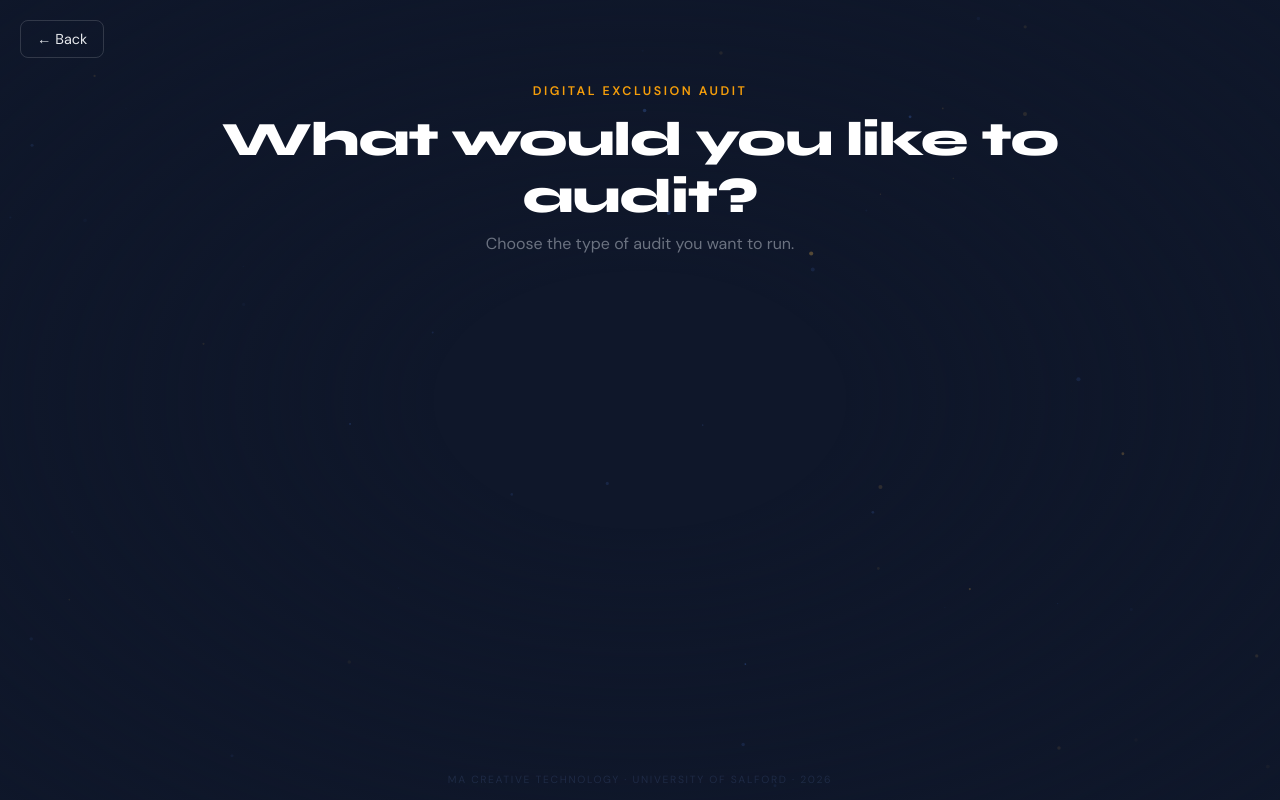
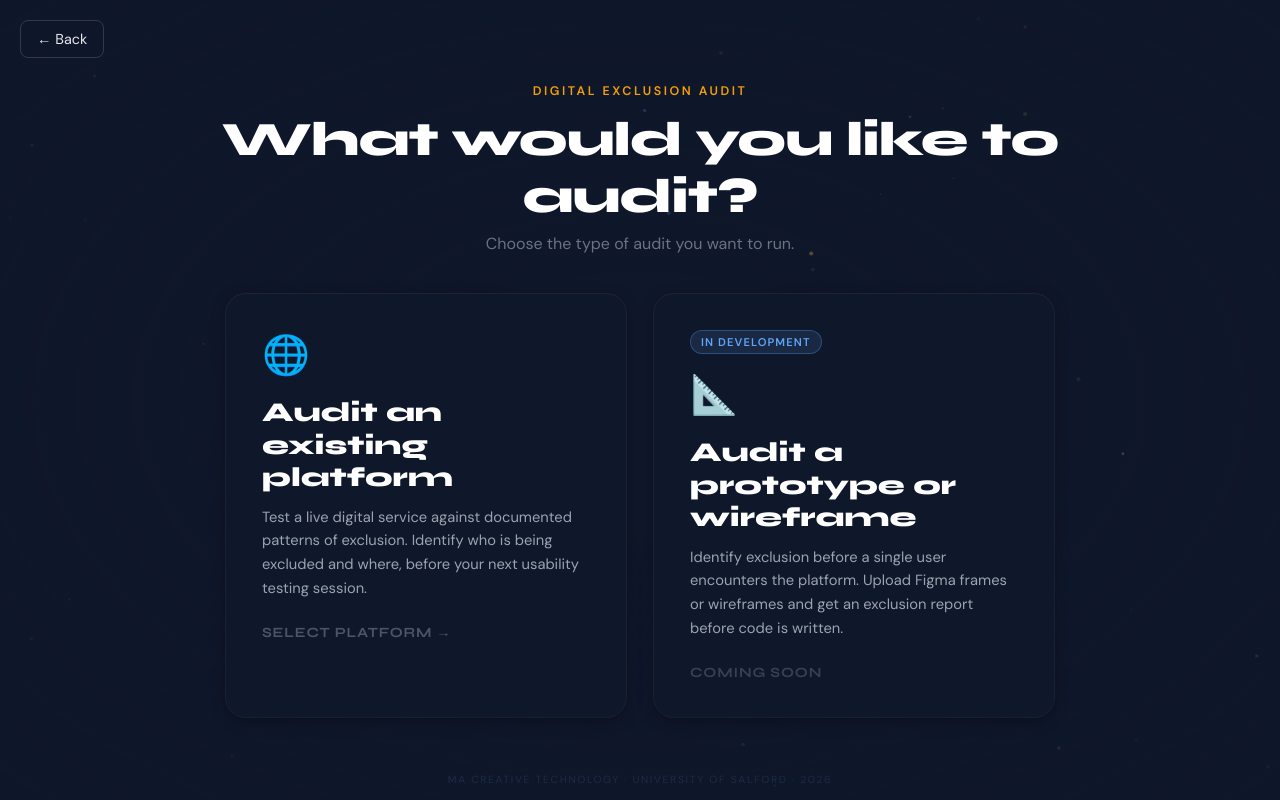
Before and after one commit to CyrilOnochie/DEA, a React (Vite) app: page / in a window 1280 px wide. Both pictures are taken after a click on the button "GET STARTED →". Built offline with nearby package versions, Linux system fonts and the light colour scheme.

Commit message:
Add files via upload

```diff
--- a/src/components/AuditTypeSelect.jsx
+++ b/src/components/AuditTypeSelect.jsx
@@ -1,8 +1,3 @@
-// AuditTypeSelect.jsx
-// New screen: choose between auditing an existing platform or a prototype.
-// Prototype card shows "coming soon" — makes scalability of the tool visible.
-
-import { useState } from 'react'
 import { motion } from 'framer-motion'
 import ParticleCanvas from './ParticleCanvas'
 
@@ -10,27 +5,20 @@ const F = { d:"'Syne',sans-serif", b:"'DM Sans',sans-serif" }
 
 const TYPES = [
   {
-    key: 'existing',
-    icon: '🌐',
+    key: 'existing', icon: '🌐',
     title: 'Audit an existing platform',
     description: 'Test a live digital service against documented patterns of exclusion. Identify who is being excluded and where, before your next usability testing session.',
-    cta: 'Select platform →',
-    available: true,
+    cta: 'Select platform →', available: true,
   },
   {
-    key: 'prototype',
-    icon: '📐',
+    key: 'prototype', icon: '📐',
     title: 'Audit a prototype or wireframe',
     description: 'Identify exclusion before a single user encounters the platform. Upload Figma frames or wireframes and get an exclusion report before code is written.',
-    cta: 'Coming soon',
-    available: false,
-    badge: 'In development',
+    cta: 'Coming soon', available: false, badge: 'In development',
   },
 ]
 
 export default function AuditTypeSelect({ onSelect, onBack }) {
-  const [hov, setHov] = useState(null)
-
   return (
     <div style={{ minHeight:'100vh', display:'flex', flexDirection:'column', alignItems:'center', justifyContent:'center', padding:'40px 24px', backgroundColor:'#0f172a', position:'relative', overflow:'hidden' }}>
       <ParticleCanvas />
@@ -58,14 +46,17 @@ export default function AuditTypeSelect({ onSelect, onBack }) {
         <div style={{ display:'flex', gap:'clamp(14px,3vw,28px)', flexWrap:'wrap', justifyContent:'center' }}>
           {TYPES.map((type, i) => (
             <motion.div key={type.key}
-              initial={{ opacity:0, y:24 }} animate={{ opacity:1, y:0 }} transition={{ delay:0.3 + i * 0.1 }}
+              initial={{ opacity:0, y:24 }}
+              animate={{ opacity:1, y:0 }}
+              transition={{ delay:0.3 + i * 0.1 }}
               onClick={() => type.available && onSelect(type.key)}
-              onHoverStart={() => type.available && setHov(type.key)}
-              onHoverEnd={() => setHov(null)}
-              animate={{ y: hov===type.key ? -6 : 0, boxShadow: hov===type.key ? '0 16px 48px rgba(245,158,11,0.2), 0 0 0 1.5px #f59e0b' : '0 4px 16px rgba(0,0,0,0.3), 0 0 0 1px rgba(255,255,255,0.07)' }}
-              transition={{ duration:0.22 }}
-              style={{ flex:'1 1 300px', maxWidth:400, background:'#0f172a', borderRadius:20, overflow:'hidden', cursor: type.available ? 'pointer' : 'default', opacity: type.available ? 1 : 0.6 }}>
-
+              whileHover={type.available ? { y:-6, boxShadow:'0 16px 48px rgba(245,158,11,0.2), 0 0 0 1.5px #f59e0b' } : {}}
+              style={{
+                flex:'1 1 300px', maxWidth:400, background:'#0f172a', borderRadius:20,
+                overflow:'hidden', cursor: type.available ? 'pointer' : 'default',
+                opacity: type.available ? 1 : 0.6,
+                boxShadow:'0 4px 16px rgba(0,0,0,0.3), 0 0 0 1px rgba(255,255,255,0.07)',
+              }}>
               <div style={{ padding:'clamp(24px,4vw,36px)' }}>
                 {!type.available && (
                   <div style={{ display:'inline-flex', alignItems:'center', padding:'4px 10px', background:'rgba(96,165,250,0.12)', border:'1px solid rgba(96,165,250,0.3)', borderRadius:9999, marginBottom:16 }}>
@@ -75,10 +66,9 @@ export default function AuditTypeSelect({ onSelect, onBack }) {
                 <p style={{ fontSize:'2.4rem', marginBottom:16 }}>{type.icon}</p>
                 <p style={{ fontFamily:F.d, fontWeight:900, fontSize:'clamp(1.3rem,2.5vw,1.7rem)', color:'#ffffff', margin:'0 0 12px', lineHeight:1.2 }}>{type.title}</p>
                 <p style={{ fontFamily:F.b, fontSize:'0.92rem', color:'#9ca3af', lineHeight:1.6, margin:'0 0 24px' }}>{type.description}</p>
-                <motion.p animate={{ color: hov===type.key ? '#f59e0b' : type.available ? '#4b5563' : '#374151' }}
-                  style={{ fontFamily:F.d, fontWeight:700, fontSize:'0.88rem', letterSpacing:'0.06em', textTransform:'uppercase' }}>
+                <p style={{ fontFamily:F.d, fontWeight:700, fontSize:'0.88rem', letterSpacing:'0.06em', textTransform:'uppercase', color: type.available ? '#4b5563' : '#374151' }}>
                   {type.cta}
-                </motion.p>
+                </p>
               </div>
             </motion.div>
           ))}
--- a/src/components/PlatformSelect.jsx
+++ b/src/components/PlatformSelect.jsx
@@ -61,13 +61,12 @@ export default function PlatformSelect({ onSelect, onBack }) {
         <div style={{ display:'grid', gridTemplateColumns:'repeat(auto-fill, minmax(280px, 1fr))', gap:'clamp(12px,2.5vw,20px)' }}>
           {PLATFORMS.map((p, i) => (
             <motion.div key={p.key}
-              initial={{ opacity:0, y:20 }} animate={{ opacity:1, y:0 }} transition={{ delay:0.25 + i * 0.07 }}
+              initial={{ opacity:0, y:20 }}
+              animate={{ opacity:1, y:0 }}
+              transition={{ delay:0.25 + i * 0.07 }}
               onClick={() => clickable(p) && onSelect(p.key)}
-              onHoverStart={() => clickable(p) && setHov(p.key)}
-              onHoverEnd={() => setHov(null)}
-              animate={{ y: hov===p.key ? -5 : 0, boxShadow: hov===p.key ? `0 12px 36px rgba(245,158,11,0.18), 0 0 0 1.5px #f59e0b` : '0 2px 8px rgba(0,0,0,0.3), 0 0 0 1px rgba(255,255,255,0.06)' }}
-              transition={{ duration:0.2 }}
-              style={{ background:'#0f172a', borderRadius:16, overflow:'hidden', cursor: clickable(p) ? 'pointer' : 'default', opacity: clickable(p) ? 1 : 0.55 }}>
+              whileHover={clickable(p) ? { y:-5, boxShadow:'0 12px 36px rgba(245,158,11,0.18), 0 0 0 1.5px #f59e0b' } : {}}
+              style={{ background:'#0f172a', borderRadius:16, overflow:'hidden', cursor: clickable(p) ? 'pointer' : 'default', opacity: clickable(p) ? 1 : 0.55, boxShadow:'0 2px 8px rgba(0,0,0,0.3), 0 0 0 1px rgba(255,255,255,0.06)' }}>
               <div style={{ background:p.headerBg, padding:'18px 20px 14px', display:'flex', flexDirection:'column', gap:8 }}>
                 <StatusBadge status={p.status} />
                 <p style={{ fontFamily:F.d, fontWeight:900, fontSize:'clamp(1.2rem,2.5vw,1.5rem)', color:'#ffffff', margin:0 }}>{p.name}</p>
--- a/src/components/TaskSelect.jsx
+++ b/src/components/TaskSelect.jsx
@@ -11,7 +11,6 @@ const TASKS = {
 }
 
 export default function TaskSelect({ platform, onSelectTask, onBack }) {
-  const [hov, setHov] = useState(false)
   const t = TASKS[platform] || TASKS.govuk
 
   return (
@@ -36,12 +35,12 @@ export default function TaskSelect({ platform, onSelectTask, onBack }) {
 
         {/* Wider card matching light mode proportions */}
         <motion.div
-          initial={{ opacity:0, y:24 }} animate={{ opacity:1, y:0 }} transition={{ delay:0.25 }}
+          initial={{ opacity:0, y:24 }}
+          animate={{ opacity:1, y:0 }}
+          transition={{ delay:0.25 }}
           onClick={onSelectTask}
-          onHoverStart={() => setHov(true)} onHoverEnd={() => setHov(false)}
-          animate={{ y: hov ? -6 : 0, boxShadow: hov ? `0 16px 48px rgba(245,158,11,0.22), 0 0 0 1.5px #f59e0b` : '0 4px 16px rgba(0,0,0,0.4), 0 0 0 1px rgba(255,255,255,0.07)' }}
-          transition={{ duration:0.22 }}
-          style={{ background:'#0f172a', borderRadius:20, overflow:'hidden', cursor:'pointer', width:'100%' }}>
+          whileHover={{ y:-6, boxShadow:'0 16px 48px rgba(245,158,11,0.22), 0 0 0 1.5px #f59e0b' }}
+          style={{ background:'#0f172a', borderRadius:20, overflow:'hidden', cursor:'pointer', width:'100%', boxShadow:'0 4px 16px rgba(0,0,0,0.4), 0 0 0 1px rgba(255,255,255,0.07)' }}>
 
           <div style={{ background:t.headerBg, padding:'22px 28px', display:'flex', alignItems:'center', gap:14 }}>
             <svg width="28" height="22" viewBox="0 0 104 80" fill="white"><path d="M52 4 L36 32 L12 18 L18 46 L86 46 L92 18 L68 32 Z"/><rect x="14" y="50" width="76" height="10" rx="2"/><rect x="10" y="64" width="84" height="16" rx="3"/></svg>
```
